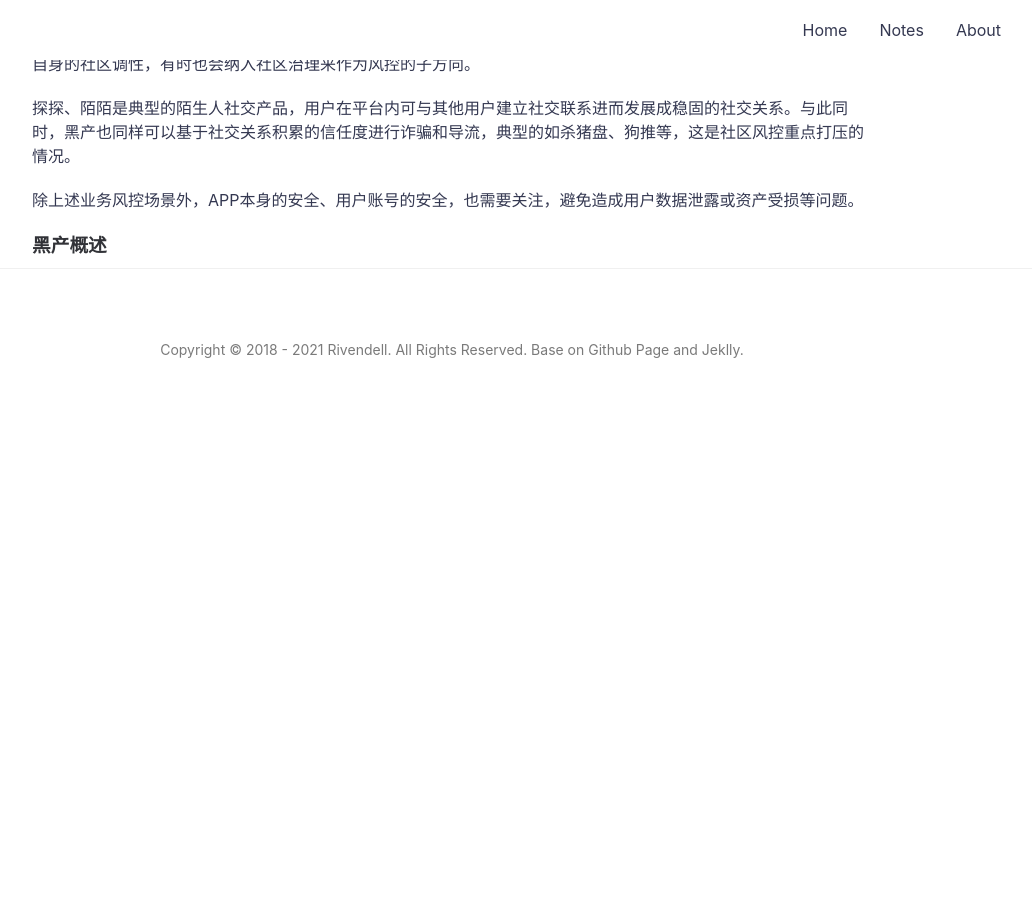
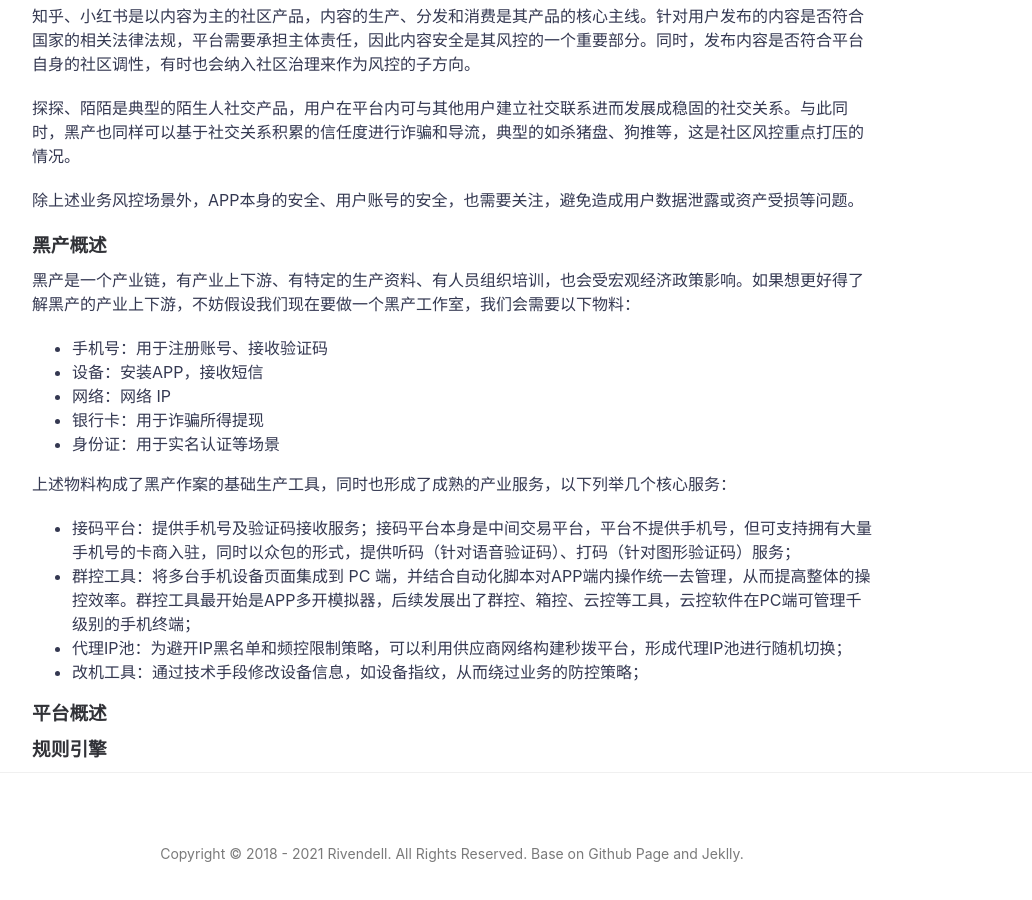
Before and after one commit to icarus507/icarus507.github.io, a Jekyll site: the page built from _posts/2021-05-01-关于风控（上）.md, in a window 1280 px wide and 900 px high, scrolled down 940 px. Shown: the whole window, without its empty margins (188-1220 px from the left). Built offline with Jekyll 4.4.1, drawn with Linux system fonts in a browser that asks for light colours; before the commit the page ends 1345 px from its top, so only the background shows below that.

Commit message:
Update 2021-05-01-关于风控（上）.md

```diff
--- a/_posts/2021-05-01-关于风控（上）.md
+++ b/_posts/2021-05-01-关于风控（上）.md
@@ -19,3 +19,24 @@ featured-img: shane-rounce-205187
 除上述业务风控场景外，APP本身的安全、用户账号的安全，也需要关注，避免造成用户数据泄露或资产受损等问题。
 
 ### 黑产概述
+
+黑产是一个产业链，有产业上下游、有特定的生产资料、有人员组织培训，也会受宏观经济政策影响。如果想更好得了解黑产的产业上下游，不妨假设我们现在要做一个黑产工作室，我们会需要以下物料：
+
+- 手机号：用于注册账号、接收验证码
+- 设备：安装APP，接收短信
+- 网络：网络 IP
+- 银行卡：用于诈骗所得提现
+- 身份证：用于实名认证等场景
+
+上述物料构成了黑产作案的基础生产工具，同时也形成了成熟的产业服务，以下列举几个核心服务：
+
+- 接码平台：提供手机号及验证码接收服务；接码平台本身是中间交易平台，平台不提供手机号，但可支持拥有大量手机号的卡商入驻，同时以众包的形式，提供听码（针对语音验证码）、打码（针对图形验证码）服务；
+- 群控工具：将多台手机设备页面集成到 PC 端，并结合自动化脚本对APP端内操作统一去管理，从而提高整体的操控效率。群控工具最开始是APP多开模拟器，后续发展出了群控、箱控、云控等工具，云控软件在PC端可管理千级别的手机终端；
+- 代理IP池：为避开IP黑名单和频控限制策略，可以利用供应商网络构建秒拨平台，形成代理IP池进行随机切换；
+- 改机工具：通过技术手段修改设备信息，如设备指纹，从而绕过业务的防控策略；
+
+### 平台概述
+
+
+
+### 规则引擎
```
